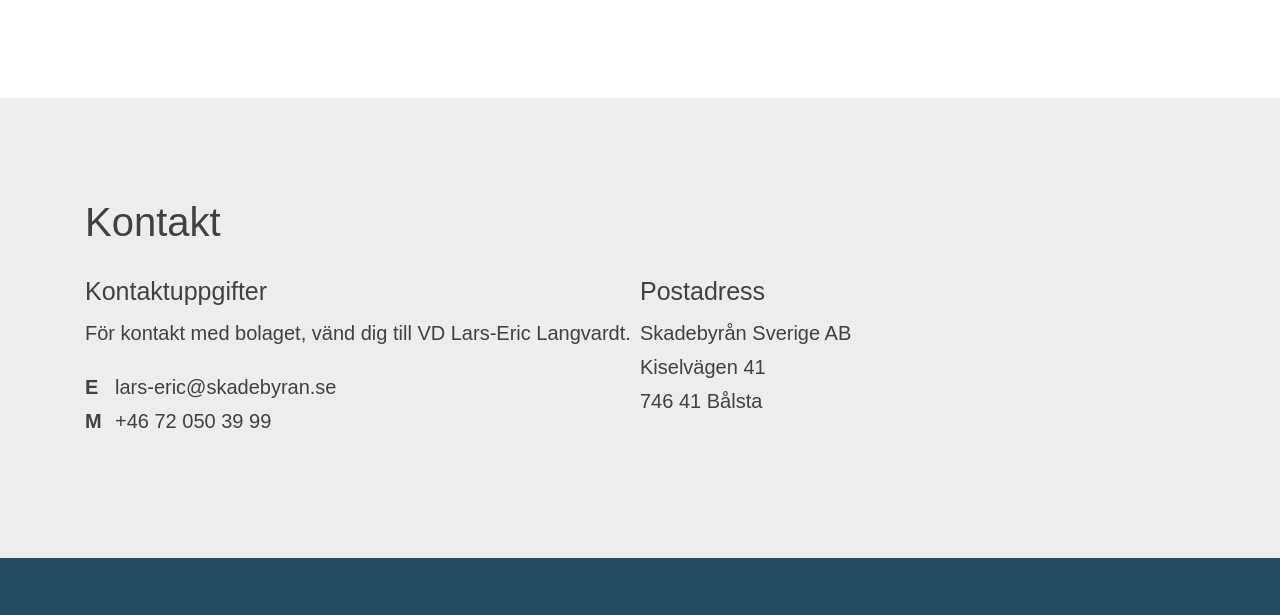
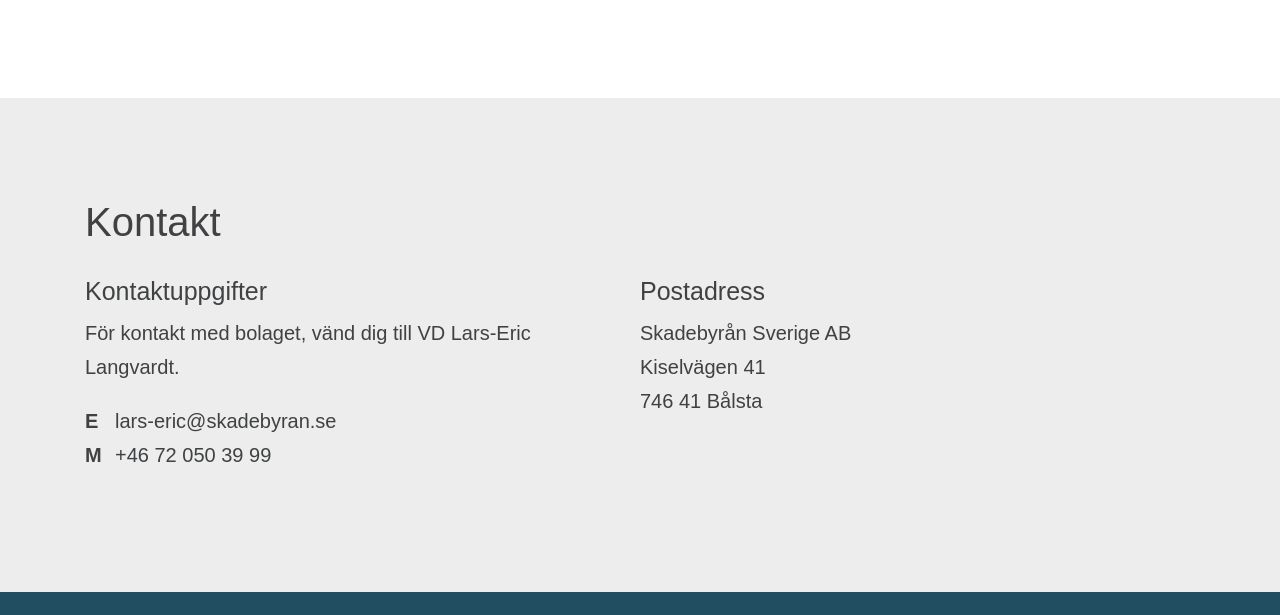
Before and after one commit to skadebyran/skadebyran.github.io, a plain HTML site: page index.html in a window 1280 px wide. Shown: the part 2870-3485 px from the top of the page. Drawn offline with Linux system fonts and the light colour scheme.

Commit message:
Add footer padding

```diff
--- a/index.html
+++ b/index.html
@@ -128,7 +128,7 @@
 			<div class="container">
 				<h2>Kontakt</h2>
 				<div class="d-flex flex-column flex-lg-row justify-content-between">
-					<div style="flex-basis: 50%">
+					<div style="flex-basis: 50%; padding-right: 1em">
 						<h3>Kontaktuppgifter</h3>
 						<p>För kontakt med bolaget, vänd dig till VD Lars-Eric Langvardt.</p>
 						<p>
```
